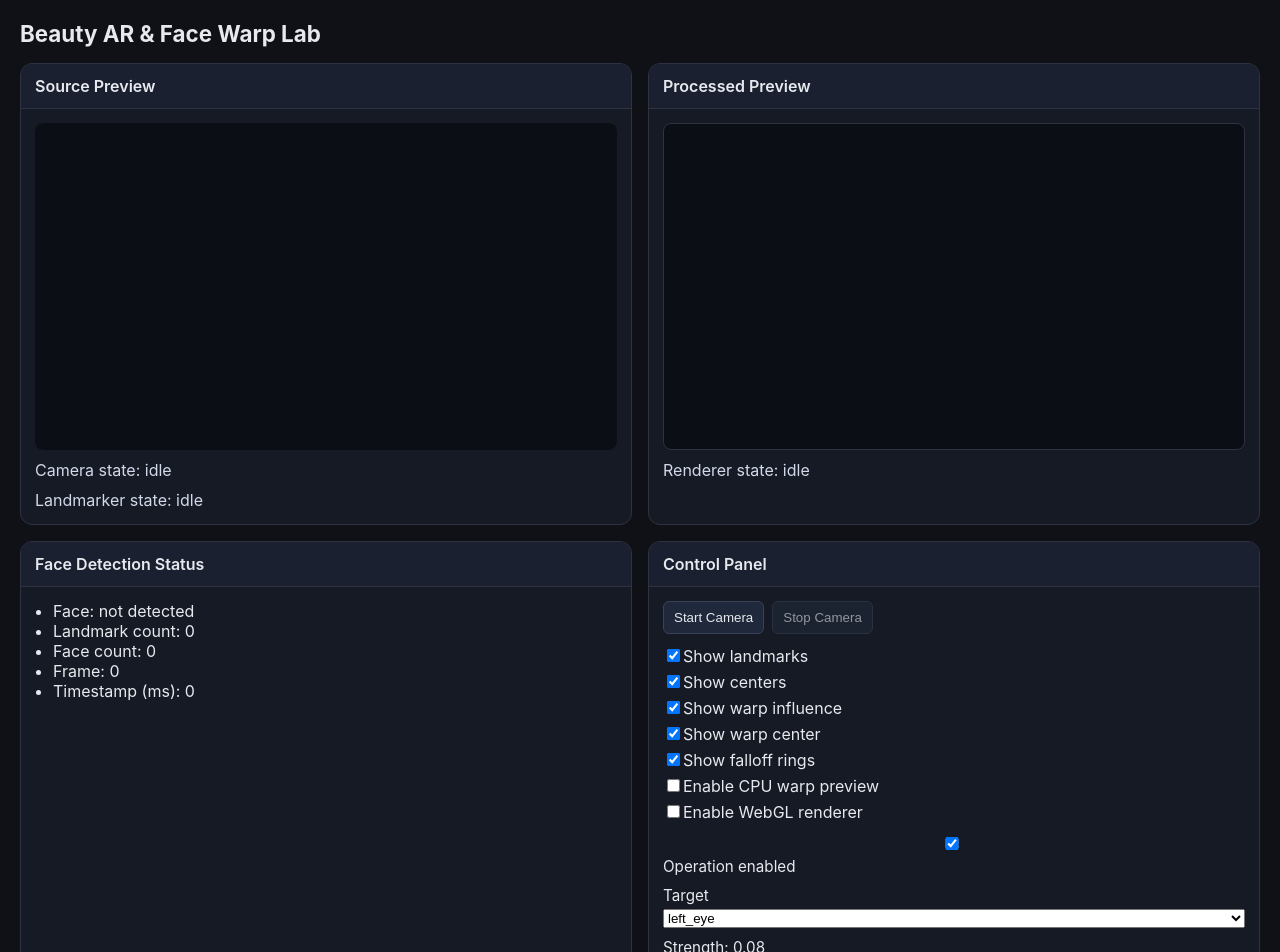
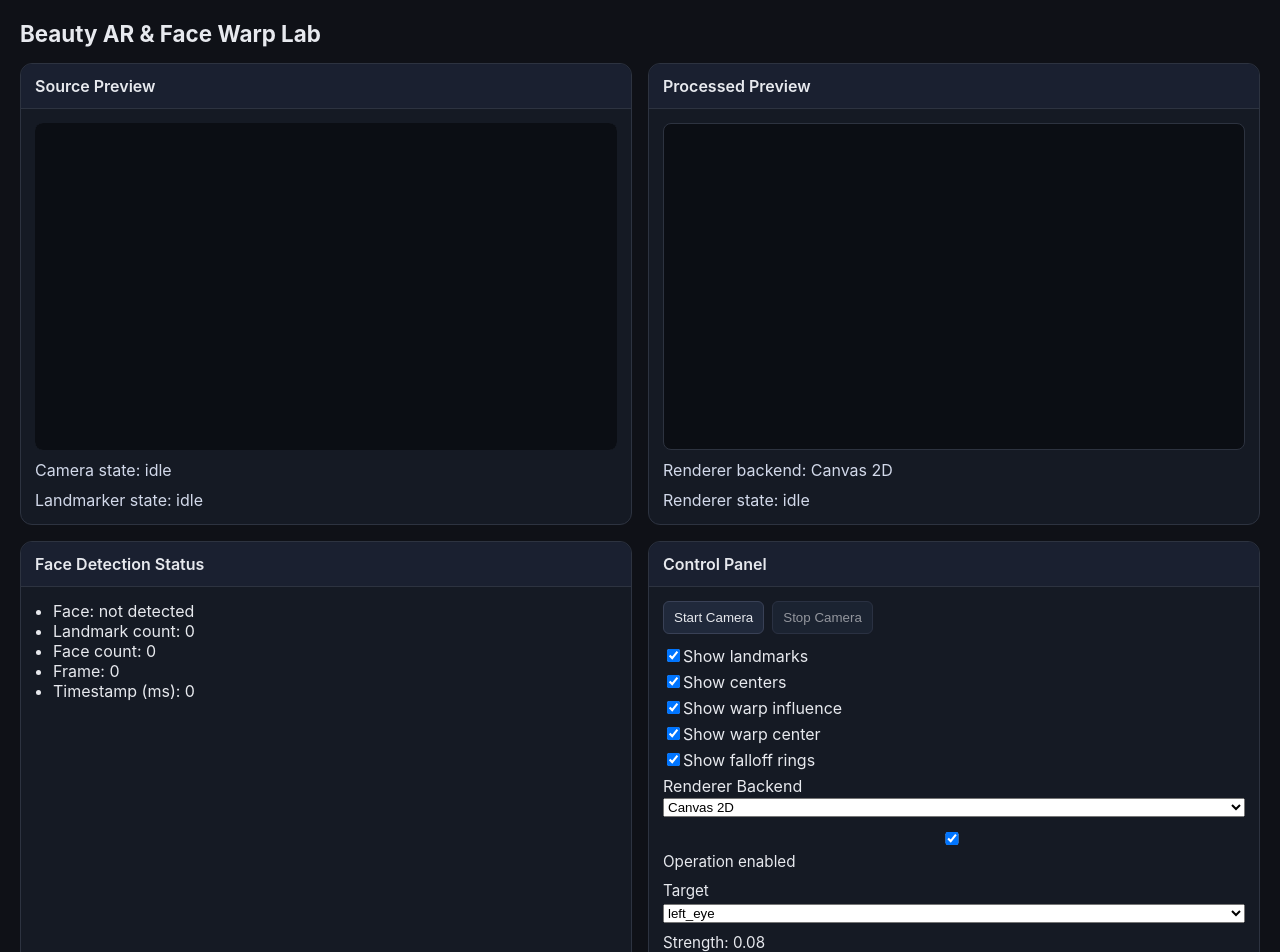
Before and after one commit to officeutq/bae-ar-lab, a React (Vite) app: page / in a window 1280 px wide. Shown: the top 952 px of the page. Built offline with nearby package versions, Linux system fonts and the light colour scheme.

Commit message:
Refactor renderer backend selection modes

```diff
--- a/src/app/App.tsx
+++ b/src/app/App.tsx
@@ -10,6 +10,7 @@ import { ProcessedPreviewPanel } from '@ui/panels/ProcessedPreviewPanel';
 import { SourcePreviewPanel } from '@ui/panels/SourcePreviewPanel';
 import { WarpMathDebugPanel } from '@ui/panels/WarpMathDebugPanel';
 import { useBeautyLabRuntime } from './hooks/useBeautyLabRuntime';
+import type { RendererMode } from '@engine/render/types';
 
 const DEBUG_GRID_SIZE = 8;
 const clamp01 = (value: number) => Math.min(1, Math.max(0, value));
@@ -22,13 +23,12 @@ export function App() {
   const [showWarpInfluence, setShowWarpInfluence] = useState(true);
   const [showWarpCenter, setShowWarpCenter] = useState(true);
   const [showFalloffRings, setShowFalloffRings] = useState(true);
-  const [enableCpuWarpPreview, setEnableCpuWarpPreview] = useState(false);
-  const [enableWebglRenderer, setEnableWebglRenderer] = useState(false);
+  const [rendererMode, setRendererMode] = useState<RendererMode>('canvas2d');
   const [debugUv, setDebugUv] = useState({ x: 0.5, y: 0.5 });
 
   const runtime = useBeautyLabRuntime(activePreset.operations[0] ?? null, {
     showLandmarks, showCenters, showWarpInfluence, showWarpCenter, showFalloffRings,
-  }, enableCpuWarpPreview, enableWebglRenderer);
+  }, rendererMode);
 
   const updateOperation = <K extends keyof (typeof activePreset.operations)[number]>(key: K, value: (typeof activePreset.operations)[number][K]) => {
     setActivePreset((currentPreset) => ({ ...currentPreset, operations: currentPreset.operations.map((operation, index) => index === 0 ? { ...operation, [key]: value } : operation) }));
@@ -54,9 +54,9 @@ export function App() {
       <h1 className="app-shell__title">Beauty AR & Face Warp Lab</h1>
       <div className="panel-grid">
         <SourcePreviewPanel videoRef={runtime.refs.videoRef} overlayCanvasRef={runtime.refs.overlayCanvasRef} cameraState={runtime.state.cameraState} landmarkerState={runtime.state.landmarkerState} cameraErrorMessage={runtime.state.cameraErrorMessage} />
-        <ProcessedPreviewPanel processedCanvasRef={runtime.refs.processedCanvasRef} rendererState={runtime.state.rendererState} />
+        <ProcessedPreviewPanel processedCanvasRef={runtime.refs.processedCanvasRef} rendererState={runtime.state.rendererState} rendererMode={rendererMode} />
         <Panel title="Face Detection Status"><ul><li>Face: {runtime.state.landmarkFrame?.detected ? 'detected' : 'not detected'}</li><li>Landmark count: {runtime.state.landmarkFrame?.landmarkCount ?? 0}</li><li>Face count: {runtime.state.landmarkFrame?.faceCount ?? 0}</li><li>Frame: {runtime.state.landmarkFrame?.frameCount ?? 0}</li><li>Timestamp (ms): {Math.round(runtime.state.landmarkFrame?.timestampMs ?? 0)}</li></ul></Panel>
-        <ControlPanel activePreset={activePreset} pipelineStatus={pipelineState.status} onStartCamera={runtime.actions.startCamera} onStopCamera={runtime.actions.stopCamera} cameraState={runtime.state.cameraState} showLandmarks={showLandmarks} setShowLandmarks={setShowLandmarks} showCenters={showCenters} setShowCenters={setShowCenters} showWarpInfluence={showWarpInfluence} setShowWarpInfluence={setShowWarpInfluence} showWarpCenter={showWarpCenter} setShowWarpCenter={setShowWarpCenter} showFalloffRings={showFalloffRings} setShowFalloffRings={setShowFalloffRings} enableCpuWarpPreview={enableCpuWarpPreview} setEnableCpuWarpPreview={setEnableCpuWarpPreview} enableWebglRenderer={enableWebglRenderer} setEnableWebglRenderer={setEnableWebglRenderer} updateOperation={updateOperation} updateAxis={updateAxis} updateFalloffType={updateFalloffType} />
+        <ControlPanel activePreset={activePreset} pipelineStatus={pipelineState.status} onStartCamera={runtime.actions.startCamera} onStopCamera={runtime.actions.stopCamera} cameraState={runtime.state.cameraState} showLandmarks={showLandmarks} setShowLandmarks={setShowLandmarks} showCenters={showCenters} setShowCenters={setShowCenters} showWarpInfluence={showWarpInfluence} setShowWarpInfluence={setShowWarpInfluence} showWarpCenter={showWarpCenter} setShowWarpCenter={setShowWarpCenter} showFalloffRings={showFalloffRings} setShowFalloffRings={setShowFalloffRings} rendererMode={rendererMode} setRendererMode={setRendererMode} updateOperation={updateOperation} updateAxis={updateAxis} updateFalloffType={updateFalloffType} />
         <WarpMathDebugPanel debugUv={debugUv} debugCenter={debugCenter} debugWarpResult={debugWarpResult} debugGridPoints={debugGridPoints} onMouseMove={(event: MouseEvent<HTMLDivElement>) => { const rect = event.currentTarget.getBoundingClientRect(); setDebugUv({ x: clamp01((event.clientX - rect.left) / Math.max(1, rect.width)), y: clamp01((event.clientY - rect.top) / Math.max(1, rect.height)) }); }} />
         <JsonOutputPanel preset={pipelineState.activePreset} geometry={runtime.state.faceGeometry} />
       </div>
--- a/src/app/hooks/useBeautyLabRuntime.ts
+++ b/src/app/hooks/useBeautyLabRuntime.ts
@@ -12,6 +12,7 @@ import {
 } from '@engine/render/createCanvasRenderer';
 import { createWebglRenderer, type WebglRenderer } from '@engine/webgl/createWebglRenderer';
 import type { WarpOperation } from '@app-types/preset';
+import type { RendererMode } from '@engine/render/types';
 
 type CameraViewState = 'idle' | 'starting' | 'running' | 'error';
 
@@ -38,7 +39,7 @@ function getCameraErrorMessage(error: CameraError) {
 
 type PreviewRenderer = CanvasRenderer | WebglRenderer;
 
-export function useBeautyLabRuntime(activeOperation: WarpOperation | null, overlayToggles: OverlayToggles, enableCpuWarpPreview: boolean, enableWebglRenderer: boolean) {
+export function useBeautyLabRuntime(activeOperation: WarpOperation | null, overlayToggles: OverlayToggles, rendererMode: RendererMode) {
   const cameraController = useMemo(() => createCameraController(), []);
   const faceLandmarkerController = useMemo(() => createFaceLandmarker(), []);
   const videoRef = useRef<HTMLVideoElement | null>(null);
@@ -49,8 +50,7 @@ export function useBeautyLabRuntime(activeOperation: WarpOperation | null, overl
   const detectAnimationRef = useRef<number | null>(null);
   const activeOperationRef = useRef<WarpOperation | null>(activeOperation);
   const faceGeometryRef = useRef<FaceGeometry | null>(null);
-  const cpuWarpPreviewEnabledRef = useRef(enableCpuWarpPreview);
-  const webglRendererEnabledRef = useRef(enableWebglRenderer);
+  const rendererModeRef = useRef<RendererMode>(rendererMode);
 
   const [cameraState, setCameraState] = useState<CameraViewState>('idle');
   const [cameraErrorMessage, setCameraErrorMessage] = useState<string | null>(null);
@@ -64,12 +64,8 @@ export function useBeautyLabRuntime(activeOperation: WarpOperation | null, overl
   }, [activeOperation]);
 
   useEffect(() => {
-    cpuWarpPreviewEnabledRef.current = enableCpuWarpPreview;
-  }, [enableCpuWarpPreview]);
-
-  useEffect(() => {
-    webglRendererEnabledRef.current = enableWebglRenderer;
-  }, [enableWebglRenderer]);
+    rendererModeRef.current = rendererMode;
+  }, [rendererMode]);
 
   useEffect(() => {
     overlayRef.current?.updateToggles(overlayToggles);
@@ -88,7 +84,7 @@ export function useBeautyLabRuntime(activeOperation: WarpOperation | null, overl
     }
 
     rendererRef.current?.stop();
-    const renderer = enableWebglRenderer
+    const renderer = rendererMode === 'webgl'
       ? createWebglRenderer({
         video: videoElement,
         canvas: canvasElement,
@@ -98,14 +94,14 @@ export function useBeautyLabRuntime(activeOperation: WarpOperation | null, overl
       : createCanvasRenderer({
         video: videoElement,
         canvas: canvasElement,
-        getCpuWarpPreviewEnabled: () => cpuWarpPreviewEnabledRef.current,
+        getCpuWarpPreviewEnabled: () => rendererModeRef.current === 'cpu_warp_debug',
         getActiveOperation: () => activeOperationRef.current,
         getFaceGeometry: () => faceGeometryRef.current,
       });
     renderer.start();
     rendererRef.current = renderer;
     setRendererState(renderer.getState());
-  }, [cameraState, enableWebglRenderer]);
+  }, [cameraState, rendererMode]);
 
   useEffect(() => () => {
     if (detectAnimationRef.current !== null) {
@@ -163,17 +159,17 @@ export function useBeautyLabRuntime(activeOperation: WarpOperation | null, overl
 
       if (videoElement && canvasElement) {
         rendererRef.current?.stop();
-        const renderer = webglRendererEnabledRef.current
+        const renderer = rendererModeRef.current === 'webgl'
           ? createWebglRenderer({
-        video: videoElement,
-        canvas: canvasElement,
-        getActiveOperation: () => activeOperationRef.current,
-        getFaceGeometry: () => faceGeometryRef.current,
-      })
+            video: videoElement,
+            canvas: canvasElement,
+            getActiveOperation: () => activeOperationRef.current,
+            getFaceGeometry: () => faceGeometryRef.current,
+          })
           : createCanvasRenderer({
             video: videoElement,
             canvas: canvasElement,
-            getCpuWarpPreviewEnabled: () => cpuWarpPreviewEnabledRef.current,
+            getCpuWarpPreviewEnabled: () => rendererModeRef.current === 'cpu_warp_debug',
             getActiveOperation: () => activeOperationRef.current,
             getFaceGeometry: () => faceGeometryRef.current,
           });
--- /dev/null
+++ b/src/engine/render/types.ts
@@ -0,0 +1,16 @@
+export const RENDERER_MODES = ['canvas2d', 'cpu_warp_debug', 'webgl'] as const;
+
+export type RendererMode = (typeof RENDERER_MODES)[number];
+
+export function getRendererModeLabel(mode: RendererMode): string {
+  switch (mode) {
+    case 'canvas2d':
+      return 'Canvas 2D';
+    case 'cpu_warp_debug':
+      return 'CPU Warp Debug';
+    case 'webgl':
+      return 'WebGL';
+    default:
+      return mode;
+  }
+}
--- a/src/ui/panels/ControlPanel.tsx
+++ b/src/ui/panels/ControlPanel.tsx
@@ -1,4 +1,5 @@
 import type { WarpFalloffType, WarpPreset, WarpTarget } from '@app-types/preset';
+import type { RendererMode } from '@engine/render/types';
 import { Panel } from '@ui/Panel';
 import { FalloffGraph } from '@ui/components/FalloffGraph';
 
@@ -18,10 +19,8 @@ type Props = {
   setShowWarpCenter: (value: boolean) => void;
   showFalloffRings: boolean;
   setShowFalloffRings: (value: boolean) => void;
-  enableCpuWarpPreview: boolean;
-  setEnableCpuWarpPreview: (value: boolean) => void;
-  enableWebglRenderer: boolean;
-  setEnableWebglRenderer: (value: boolean) => void;
+  rendererMode: RendererMode;
+  setRendererMode: (value: RendererMode) => void;
   updateOperation: <K extends keyof WarpPreset['operations'][number]>(key: K, value: WarpPreset['operations'][number][K]) => void;
   updateAxis: (axisKey: 'x' | 'y', value: number) => void;
   updateFalloffType: (type: WarpFalloffType) => void;
@@ -42,8 +41,13 @@ export function ControlPanel(props: Props) {
         <label><input type="checkbox" checked={props.showWarpInfluence} onChange={(e) => props.setShowWarpInfluence(e.target.checked)} />Show warp influence</label>
         <label><input type="checkbox" checked={props.showWarpCenter} onChange={(e) => props.setShowWarpCenter(e.target.checked)} />Show warp center</label>
         <label><input type="checkbox" checked={props.showFalloffRings} onChange={(e) => props.setShowFalloffRings(e.target.checked)} />Show falloff rings</label>
-        <label><input type="checkbox" checked={props.enableCpuWarpPreview} onChange={(e) => props.setEnableCpuWarpPreview(e.target.checked)} />Enable CPU warp preview</label>
-        <label><input type="checkbox" checked={props.enableWebglRenderer} onChange={(e) => props.setEnableWebglRenderer(e.target.checked)} />Enable WebGL renderer</label>
+        <label>Renderer Backend
+          <select value={props.rendererMode} onChange={(e) => props.setRendererMode(e.target.value as RendererMode)}>
+            <option value="canvas2d">Canvas 2D</option>
+            <option value="cpu_warp_debug">CPU Warp Debug</option>
+            <option value="webgl">WebGL</option>
+          </select>
+        </label>
       </div>
       <div className="operation-controls">
         <label><input type="checkbox" checked={op?.enabled ?? false} onChange={(e) => props.updateOperation('enabled', e.target.checked)} />Operation enabled</label>
--- a/src/ui/panels/ProcessedPreviewPanel.tsx
+++ b/src/ui/panels/ProcessedPreviewPanel.tsx
@@ -1,16 +1,19 @@
 import type { MutableRefObject } from 'react';
 import type { CanvasRendererState } from '@engine/render/createCanvasRenderer';
+import { getRendererModeLabel, type RendererMode } from '@engine/render/types';
 import { Panel } from '@ui/Panel';
 
 type Props = {
   processedCanvasRef: MutableRefObject<HTMLCanvasElement | null>;
   rendererState: CanvasRendererState;
+  rendererMode: RendererMode;
 };
 
-export function ProcessedPreviewPanel({ processedCanvasRef, rendererState }: Props) {
+export function ProcessedPreviewPanel({ processedCanvasRef, rendererState, rendererMode }: Props) {
   return (
     <Panel title="Processed Preview">
       <canvas className="processed-canvas" ref={processedCanvasRef} />
+      <p className="camera-status">Renderer backend: {getRendererModeLabel(rendererMode)}</p>
       <p className="camera-status">Renderer state: {rendererState}</p>
     </Panel>
   );
```
